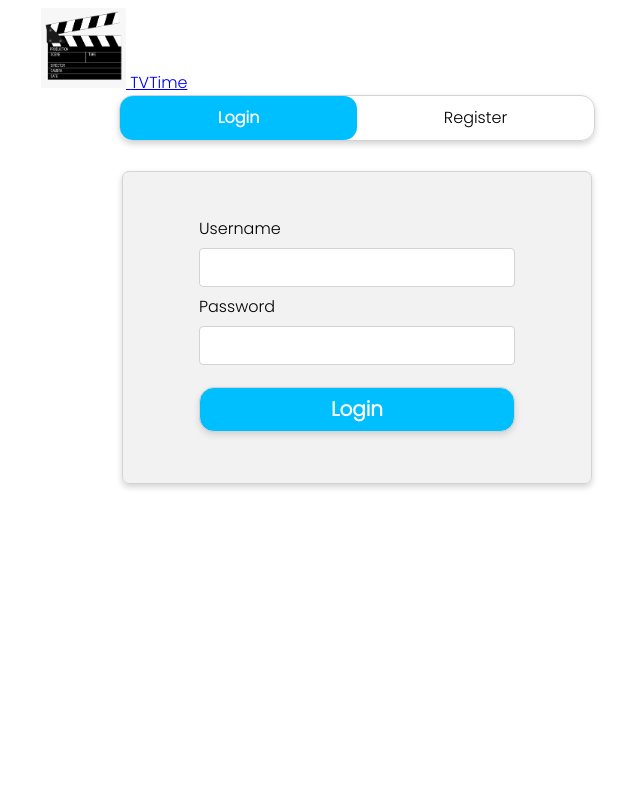
After one commit to ioanac9/internet_applications, a PHP site: page / in a window 1280 px wide. The commit adds this page. Shown: the whole page, without its empty margins (283-923 px from the left). Run offline with PHP 8.4, Linux system fonts and the light colour scheme.

Commit message:
login and register form

```diff
--- /dev/null
+++ b/public_html/index.html
@@ -0,0 +1,75 @@
+<html>
+<head>
+    <meta http-equiv="Content-Type" content="text/html; charset=utf-8"/>
+    <link rel="stylesheet" type="text/css" href="styling/styles.css">
+    <link rel="preconnect" href="https://fonts.googleapis.com">
+    <link rel="preconnect" href="https://fonts.gstatic.com" crossorigin>
+    <link rel="preconnect" href="https://fonts.googleapis.com">
+    <link rel="preconnect" href="https://fonts.gstatic.com" crossorigin>
+    <link href="https://fonts.googleapis.com/css2?family=Be+Vietnam+Pro:wght@200&family=Poppins:wght@300&display=swap"
+          rel="stylesheet">
+    <title>Tvtime</title>
+
+    <script>
+      function toggleToolbar(activeElement) {
+        let loginForm = document.getElementById("login-form");
+        let registerForm = document.getElementById("register-form");
+        let loginButton = document.getElementById("login-toolbar")
+        let registerButton = document.getElementById("register-toolbar")
+        if (activeElement === 'login') {
+          loginForm.classList.add('active')
+          loginButton.classList.add('active-toolbar')
+          registerButton.classList.remove('active-toolbar')
+          registerForm.classList.remove('active')
+        } else if (activeElement === 'register') {
+          registerForm.classList.add('active')
+          registerButton.classList.add('active-toolbar')
+          loginButton.classList.remove('active-toolbar')
+          loginForm.classList.remove('active')
+        }
+      }
+    </script>
+
+</head>
+<body>
+<div class="main-container">
+    <a href='principal.php'>
+        <img class='logo' src="img/logo-movie.png">
+        <span>TVTime</span>
+    </a>
+    <div class="toolbar-container">
+        <div id="login-toolbar" class='active-toolbar toolbar-elem' onclick="toggleToolbar('login')">Login</div>
+        <div id="register-toolbar" class="toolbar-elem" onclick="toggleToolbar('register')">Register</div>
+    </div>
+
+    <form action="initSession.php" method="GET" id="login-form" class="active">
+        <span>Username</span>
+        <input name="Name" type="text">
+        <span>Password</span>
+        <input name="Pass" type="password">
+        <input class="submit-btn" type="submit" value="Login" name="SubmitBtn">
+    </form>
+
+    <form action="register.php" method="POST" enctype="multipart/form-data" id="register-form">
+        <span>Name</span>
+        <input name="Name" type="text">
+        <span>Password</span>
+        <input name="Password" type="password">
+        <span>Confirm password</span>
+        <input name="Password2" type="password">
+        <span>Age</span>
+        <input name="Age" type="text">
+        <span>Gender</span>
+        <select name="Gender">
+            <option value="M">Male</option>
+            <option value="F">Female</option>
+        </select>
+        <span> Occupation</span>
+        <input name="Occupation" type="text">
+        <span>Profile photo</span>
+        <input type="file" name="Photo">
+        <input class="submit-btn" type="submit" value="Register" name="RegisterBtn"/>
+    </form>
+</div>
+</body>
+</html>
--- a/public_html/register.php
+++ b/public_html/register.php
@@ -54,7 +54,7 @@ if(isset($_POST["RegisterBtn"])){
 
         else {
                 echo "<script> alert('The password doesn't match. ')</script>";
-                echo"<script>window.location= 'registerForm.html'</script>";
+                echo"<script>window.location= 'index.html'</script>";
         }
 
 }
--- a/public_html/styling/styles.css
+++ b/public_html/styling/styles.css
@@ -0,0 +1,81 @@
+* {
+    font-family: 'Poppins', sans-serif;
+}
+
+.main-container {
+    width: 50%;
+    margin: auto;
+}
+
+.logo {
+    height: 80px;
+    width: auto;
+}
+
+#login-form, #register-form {
+    display: none;
+    flex-direction: column;
+    width: 50%;
+    margin: auto;
+    border: 1px solid lightgrey;
+    padding: 7% 12%;
+    border-radius: 7px;
+    background: rgba(125, 125, 125, 0.1);
+    box-shadow: 0px 3px 6px lightgrey;
+
+}
+
+.submit-btn {
+    background: deepskyblue;
+    color: white;
+    font-size: 20px;
+    font-weight: bold;
+    border-radius: 15px;
+    padding: 2%;
+    cursor: pointer;
+    margin-top: 15px;
+    box-shadow: 0px 3px 6px lightgrey;
+}
+
+.toolbar-container {
+    display: flex;
+    flex-direction: row;
+    border: 1px solid lightgrey;
+    border-radius: 14px;
+    align-items: center;
+    justify-content: center;
+    width: 75%;
+    margin: auto;
+    color: black;
+    margin-bottom: 30px;
+    box-shadow: 0px 3px 6px lightgrey;
+}
+
+.toolbar-elem {
+    padding: 2%;
+    width: 100%;
+    border-radius: 13px;
+    text-align: center;
+    cursor: pointer;
+    user-select: none;
+    font-size: 16px;
+}
+
+.active-toolbar {
+    background: deepskyblue;
+    color: white;
+    font-weight: bold;
+}
+
+
+.active {
+    display: flex !important;
+}
+
+input, select {
+    margin: 7px 0;
+    border-radius: 4px;
+    border: 1px solid lightgrey;
+    padding: 7px;
+    font-size: 15px;
+}
```
Also changed, not shown: public_html/init.html (deleted, +0 -36 lines), public_html/registerForm.html (deleted, +0 -46 lines), public_html/img/logo-film-action-cinematography-sign.jpeg (added), public_html/img/logo-movie.png (added).
